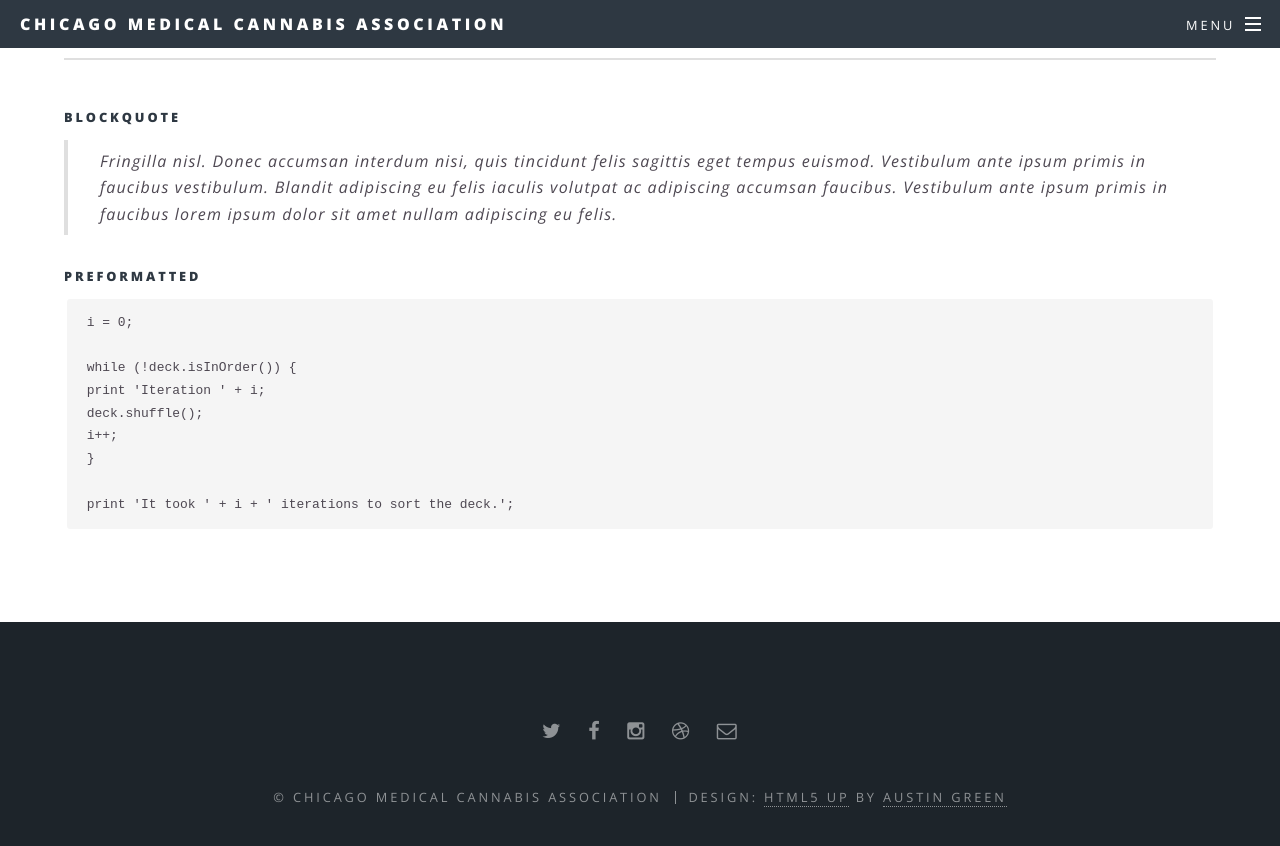
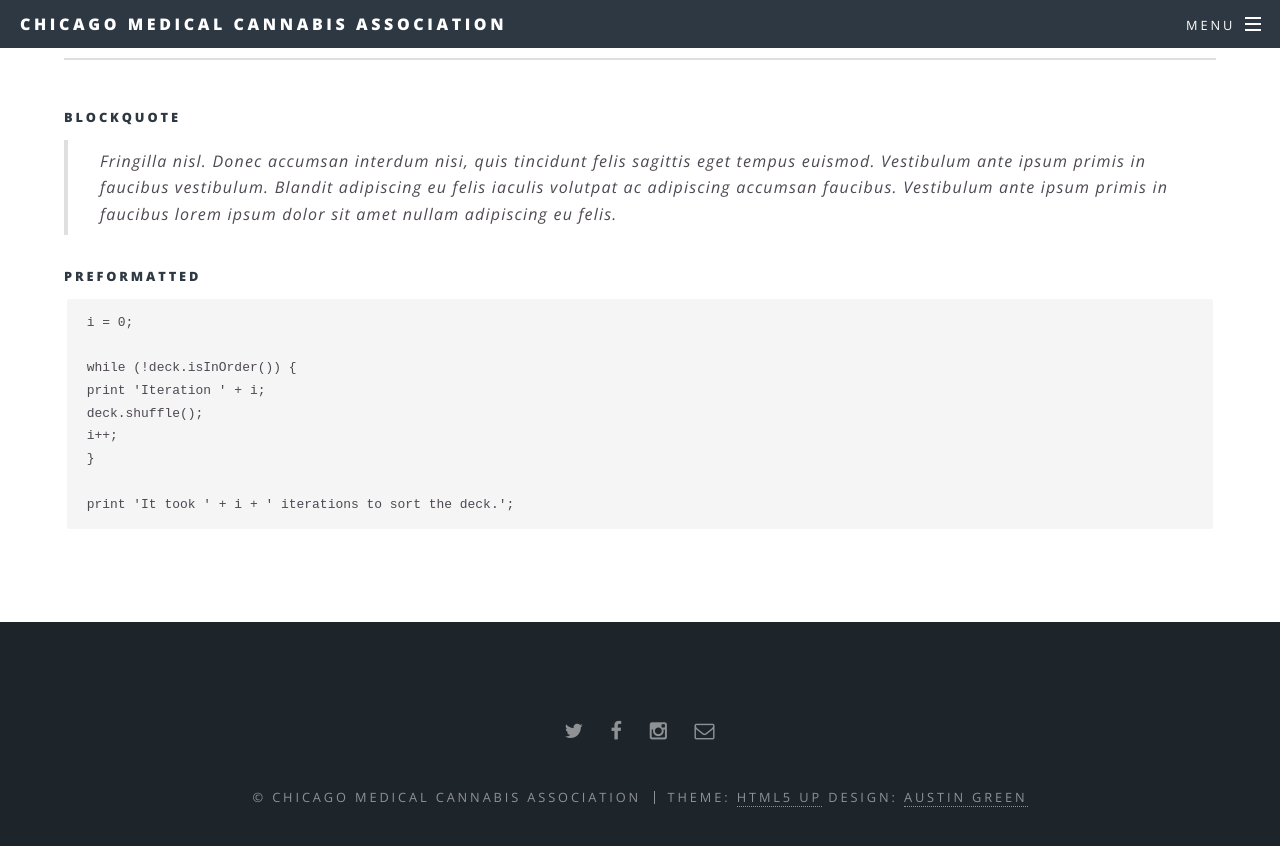
Before and after one commit to cloudzombie/CMCA, a Jekyll site: the page built from index.html, in a window 1280 px wide and 900 px high, scrolled down 1343 px. Shown: the top 846 px of the window. Built offline with Jekyll 4.4.1, drawn with Linux system fonts in a browser that asks for light colours.

```diff
--- a/_config.yml
+++ b/_config.yml
@@ -12,8 +12,9 @@ description: > # this means to ignore newlines until "baseurl:"
   This is the site description for the Chicago Medical Cannabis Association
 baseurl: "" # the subpath of your site, e.g. /blog
 url: "http://yourdomain.com" # the base hostname & protocol for your site
-twitter_username: jekyllrb
-github_username:  jekyll
+twitterUrl: http://www.google.com
+facebookUrl: http://www.google.com
+instagramUrl: http://www.google.com
 
 # Build settings
 markdown: kramdown
--- a/_includes/footer.html
+++ b/_includes/footer.html
@@ -1,12 +1,11 @@
 <footer id="footer">
   <ul class="icons">
-    <li><a href="#" class="icon fa-twitter"><span class="label">Twitter</span></a></li>
-    <li><a href="#" class="icon fa-facebook"><span class="label">Facebook</span></a></li>
-    <li><a href="#" class="icon fa-instagram"><span class="label">Instagram</span></a></li>
-    <li><a href="#" class="icon fa-dribbble"><span class="label">Dribbble</span></a></li>
-    <li><a href="#" class="icon fa-envelope-o"><span class="label">Email</span></a></li>
+    <li><a href="{{ site.twitterUrl }}" class="icon fa-twitter"><span class="label">Twitter</span></a></li>
+    <li><a href="{{ site.facebookUrl }}" class="icon fa-facebook"><span class="label">Facebook</span></a></li>
+    <li><a href="{{ site.instagramUrl }}" class="icon fa-instagram"><span class="label">Instagram</span></a></li>
+    <li><a href="mailto:{{ site.email }}" class="icon fa-envelope-o"><span class="label">Email</span></a></li>
   </ul>
   <ul class="copyright">
-    <li>&copy; CHICAGO MEDICAL CANNABIS ASSOCIATION</li><li>Design: <a href="http://html5up.net">HTML5 UP</a> by <a href="http://austingreen.info">AUSTIN GREEN</a></li>
+    <li>&copy; CHICAGO MEDICAL CANNABIS ASSOCIATION</li><li>Theme: <a href="http://html5up.net">HTML5 UP</a> Design: <a href="http://austingreen.info">AUSTIN GREEN</a></li>
   </ul>
 </footer>
```
